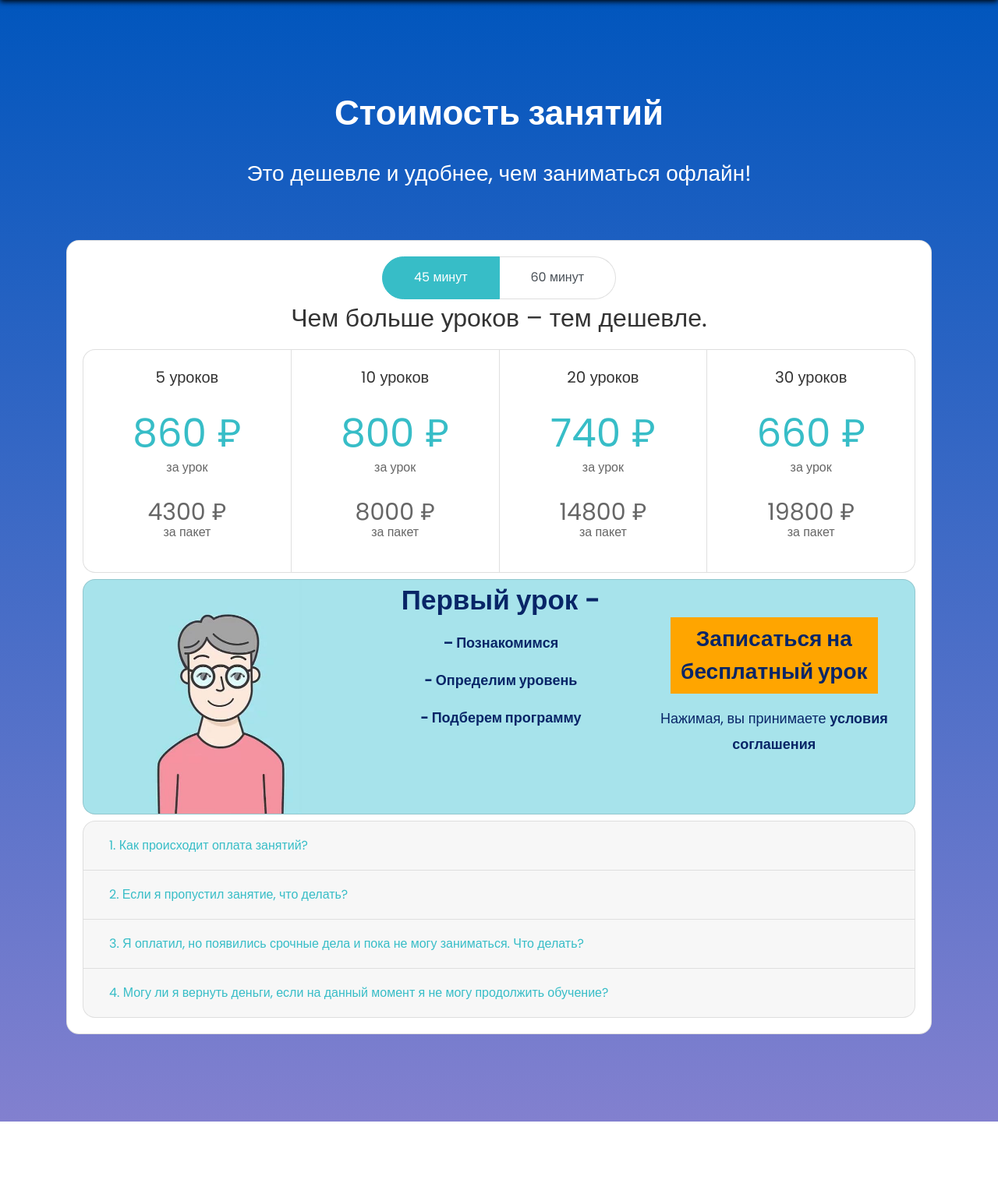
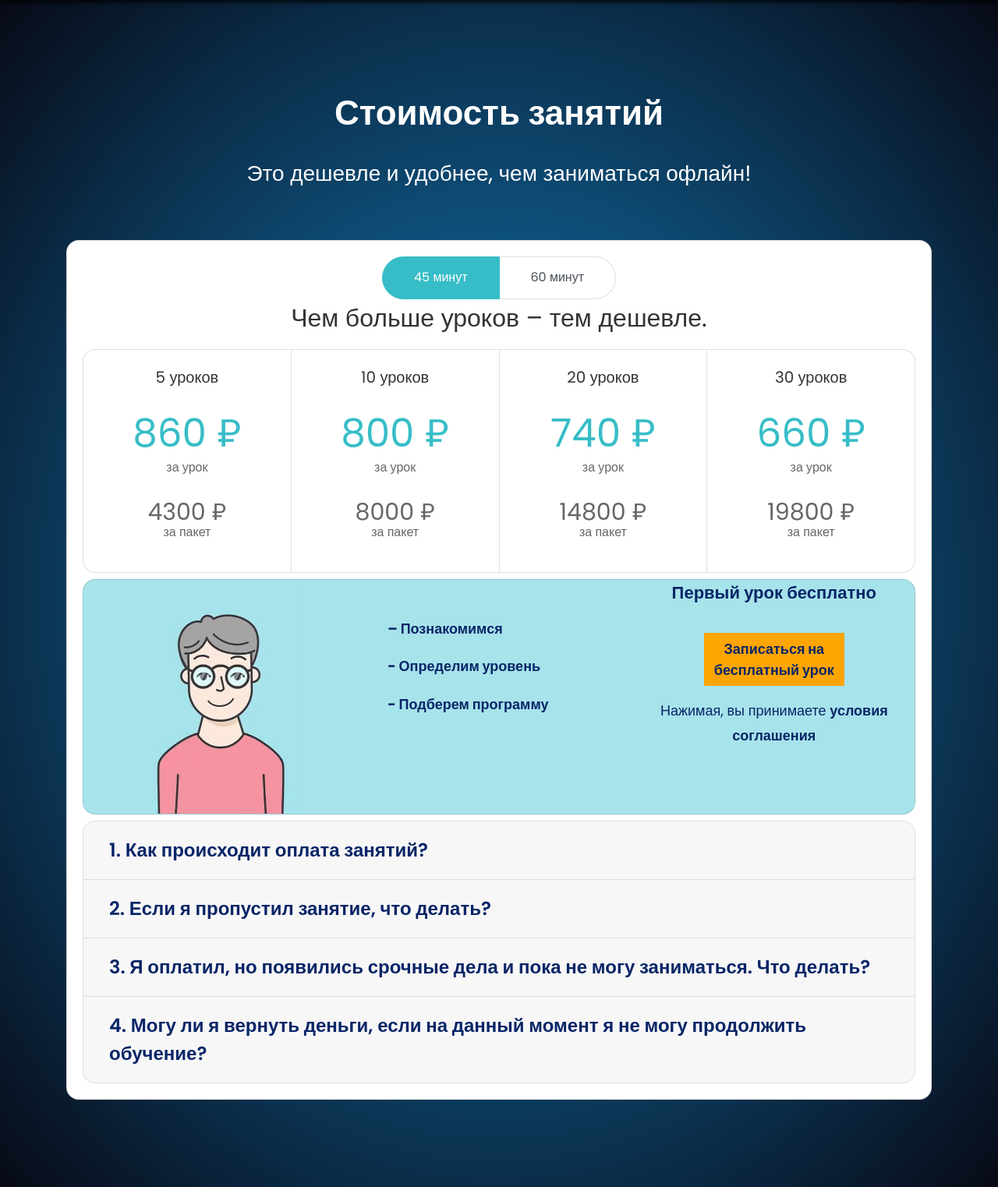
Before and after one commit to Supet1337/englishtalk, a Django app: page /price in a window 1280 px wide. Shown: the part 57-1580 px from the top of the page at 78% size. Before the commit the page ends 1496 px from the top, so only its background shows below. Run offline with Django 3.2, Linux system fonts and the light colour scheme; the visitor is signed in with stand-in values (Sample User, id 1); some libraries are stand-ins or nearby versions.

Commit message:
Корректировочки

```diff
--- a/talkapp/templates/price.html
+++ b/talkapp/templates/price.html
@@ -37,12 +37,18 @@
 	  .price:hover .price-button{
 	  	display: unset;
 	  	}
+	  .bgradial{
+	  	background: rgba(18, 132, 199, 1.0) !important;
+		background: -webkit-radial-gradient(center, rgba(18, 132, 199, 1.0), rgba(8, 10, 22, 1.0)) !important;
+		background: -moz-radial-gradient(center, rgba(18, 132, 199, 1.0), rgba(8, 10, 22, 1.0)) !important;
+		background: radial-gradient(ellipse at center, rgba(18, 132, 199, 1.0), rgba(8, 10, 22, 1.0)) !important;
+	  }
 	  </style>
 {% endblock %}
 {% block content %}
 {% include "header.html" %}
 
-    <section class="ftco-section testimony-section bg-light" id="scoost" style=" background: linear-gradient(to top, rgba(130, 128, 207, 1.0), rgba(1, 86, 189, 1.0)) !important;">
+    <section class="ftco-section testimony-section bg-light bgradial" id="scoost">
       <div class="container">
         <div class="row justify-content-center mb-5 pb-2">
           <div class="col-md-8 text-center heading-section ftco-animate">
@@ -152,28 +158,30 @@
 		 </div>
 
 <div data-aos="fade-right">
-     <div class=" card text-white bg-danger mt-2" style=" border-radius: 1rem;background-color: #a7e3eb !important">
-  		<div class="row no-gutters">
-    	<div class="col-md-4" style="text-align: center">
-      		<img src="{% static "images/chelik.jpg" %}" class="chelic" style="max-height: 300px;max-width: 335.25px">
-    	</div>
+  		<div class=" card text-white bg-danger mt-2" style=" border-radius: 1rem;background-color: #a7e3eb !important">
+  <div class="row no-gutters">
+    <div class="col-md-4" style="text-align: center">
+      <img src="{% static "images/chelik.jpg" %}" class="chelic" style="max-height: 300px;max-width: 335.25px">
+    </div>
     <div class="col-md-8">
-      <div class="card-body" style="padding-top: 0; padding-bottom: 0">
+      <div class="card-body" style="padding-top: 0">
 		  <div class="row" style="color: #082567">
 			  <div class="col" style="text-align: center">
-		  <h1 class="card-title" style="font-size: 35px;color: #082567;font-weight: 600">Первый урок -</h1>
-		  <p class="card-text pararam" style="font-size: 28px;"><b>– Познакомимся</b></p>
-		  <p class="card-text pararam" style="font-size: 28px;"><b>- Определим уровень</b></p>
-		  <p class="card-text pararam" style="font-size: 28px;"><b>- Подберем программу</b></p>
+				  <div class="col" style="text-align: left">
+		  <br>
+		  <p class="card-text pararam" style="font-size: 20px; margin-top: 1em;"><b>– Познакомимся</b></p>
+		  <p class="card-text pararam" style="font-size: 20px;"><b>- Определим уровень</b></p>
+		  <p class="card-text pararam" style="font-size: 20px; margin-bottom: 1em;"><b>- Подберем программу</b></p>
+				  </div>
 		  </div>
 			  <div class="col">
-		  <p class="card-text pararam" style="text-align: center;padding-top: 15%"><a href="#" data-toggle="modal" data-target="#reqModal"><button class="btn btn-primary" style="font-size: 28px;color: #082567;border-radius: 0"><b>Записаться на<br> бесплатный урок</b></button></a></p>
-				 <p class="card-text pararam" style="text-align: center;">Нажимая, вы принимаете <b>условия соглашения</b></p>
+				  <h1 class="card-title pararam" style="font-size: 22px !important;color: #082567;font-weight: 600; text-align: center;">Первый урок бесплатно</h1>
+		  <p class="card-text pararam" style="text-align: center;padding-top: 7%"><a href="#" data-toggle="modal" data-target="#reqModal"><button class="btn btn-primary pararam" style="font-size: 20px;color: #082567;border-radius: 0"><b>Записаться на<br> бесплатный урок</b></button></a></p>
+				  <p class="card-text pararam" style="text-align: center;">Нажимая, вы принимаете <a href="confidentiality" style="color: #082567;"><b>условия соглашения</b></a></p>
 		 </div>
 		  </div>
       </div>
     </div>
-
   </div>
 </div>
 </div>
@@ -182,14 +190,14 @@
   <div class="card">
     <div class="card-header" id="headingOne">
       <h2 class="mb-0">
-        <button class="btn btn-link btn-block text-left" type="button" data-toggle="collapse" data-target="#collapseOne" aria-expanded="true" aria-controls="collapseOne">
+        <button class="btn btn-link btn-block text-left" type="button" data-toggle="collapse" data-target="#collapseOne" aria-expanded="true" aria-controls="collapseOne" style="color: #082567; font-size: x-large;font-weight: 600">
           1. Как происходит оплата занятий?
         </button>
       </h2>
     </div>
 
     <div id="collapseOne" class="collapse" aria-labelledby="headingOne" data-parent="#accordionExample">
-      <div class="card-body">
+      <div class="card-body" style="font-size: x-large;font-weight: 600">
         - Оплата занятий осуществляются в Вашем личном кабинете. После бесплатного занятия Вы можете оплатить нужное кол-во занятий. Чем больше занятий – тем дешевле стоимость! После произведения оплаты Вы получите электронный чек, а умная платформа откроет Ваш личный баланс-счет. В кабинете появится информация о количестве оплаченных занятий. Наши кураторы в свою очередь свяжутся с Вами и подберут удобное время для занятий 😊
       </div>
     </div>
@@ -197,13 +205,13 @@
   <div class="card">
     <div class="card-header" id="headingTwo">
       <h2 class="mb-0">
-        <button class="btn btn-link btn-block text-left" type="button" data-toggle="collapse" data-target="#collapseTwo" aria-expanded="false" aria-controls="collapseTwo">
+        <button class="btn btn-link btn-block text-left" type="button" data-toggle="collapse" data-target="#collapseTwo" aria-expanded="false" aria-controls="collapseTwo" style="color: #082567; font-size: x-large;font-weight: 600">
          2. Если я пропустил занятие, что делать?
         </button>
       </h2>
     </div>
     <div id="collapseTwo" class="collapse" aria-labelledby="headingTwo" data-parent="#accordionExample">
-      <div class="card-body">
+      <div class="card-body" style="font-size: x-large;font-weight: 600">
         - Если Вы понимаете, что не успеваете на занятие, его всегда можно перенести. Одно условие – мы просим Вас предупредить за 2 часа до начала, чтобы мы успели переделать расписание В противном случае занятие будет списано.
       </div>
     </div>
@@ -211,13 +219,13 @@
   <div class="card">
     <div class="card-header" id="headingThree">
       <h2 class="mb-0">
-        <button class="btn btn-link btn-block text-left" type="button" data-toggle="collapse" data-target="#collapseThree" aria-expanded="false" aria-controls="collapseThree">
+        <button class="btn btn-link btn-block text-left" type="button" data-toggle="collapse" data-target="#collapseThree" aria-expanded="false" aria-controls="collapseThree" style="color: #082567; font-size: x-large;font-weight: 600">
           3. Я оплатил, но появились срочные дела и пока не могу заниматься. Что делать?
         </button>
       </h2>
     </div>
     <div id="collapseThree" class="collapse" aria-labelledby="headingThree" data-parent="#accordionExample">
-      <div class="card-body">
+      <div class="card-body" style="font-size: x-large;font-weight: 600">
         - Мы всегда готовы перенести занятия на комфортное для Вас время. Все оплаченные занятия останутся за Вами.
       </div>
     </div>
@@ -225,13 +233,13 @@
 			<div class="card">
     <div class="card-header" id="heading4">
       <h2 class="mb-0">
-        <button class="btn btn-link btn-block text-left" type="button" data-toggle="collapse" data-target="#collapse4" aria-expanded="false" aria-controls="collapse4">
+        <button class="btn btn-link btn-block text-left" type="button" data-toggle="collapse" data-target="#collapse4" aria-expanded="false" aria-controls="collapse4" style="color: #082567; font-size: x-large;font-weight: 600">
           4. Могу ли я вернуть деньги, если на данный момент я не могу продолжить обучение?
         </button>
       </h2>
     </div>
     <div id="collapse4" class="collapse" aria-labelledby="heading4" data-parent="#accordionExample">
-      <div class="card-body">
+      <div class="card-body" style="font-size: x-large;font-weight: 600">
         - Да, конечно. Мы перечислим сумму за все неиспользованные занятия.
       </div>
     </div>
```
Also changed, not shown: talkapp/templates/dashboard.html (+10 -10 lines), talkapp/templates/footer.html (+19 -18 lines), talkapp/templates/index.html (+10 -10 lines).
